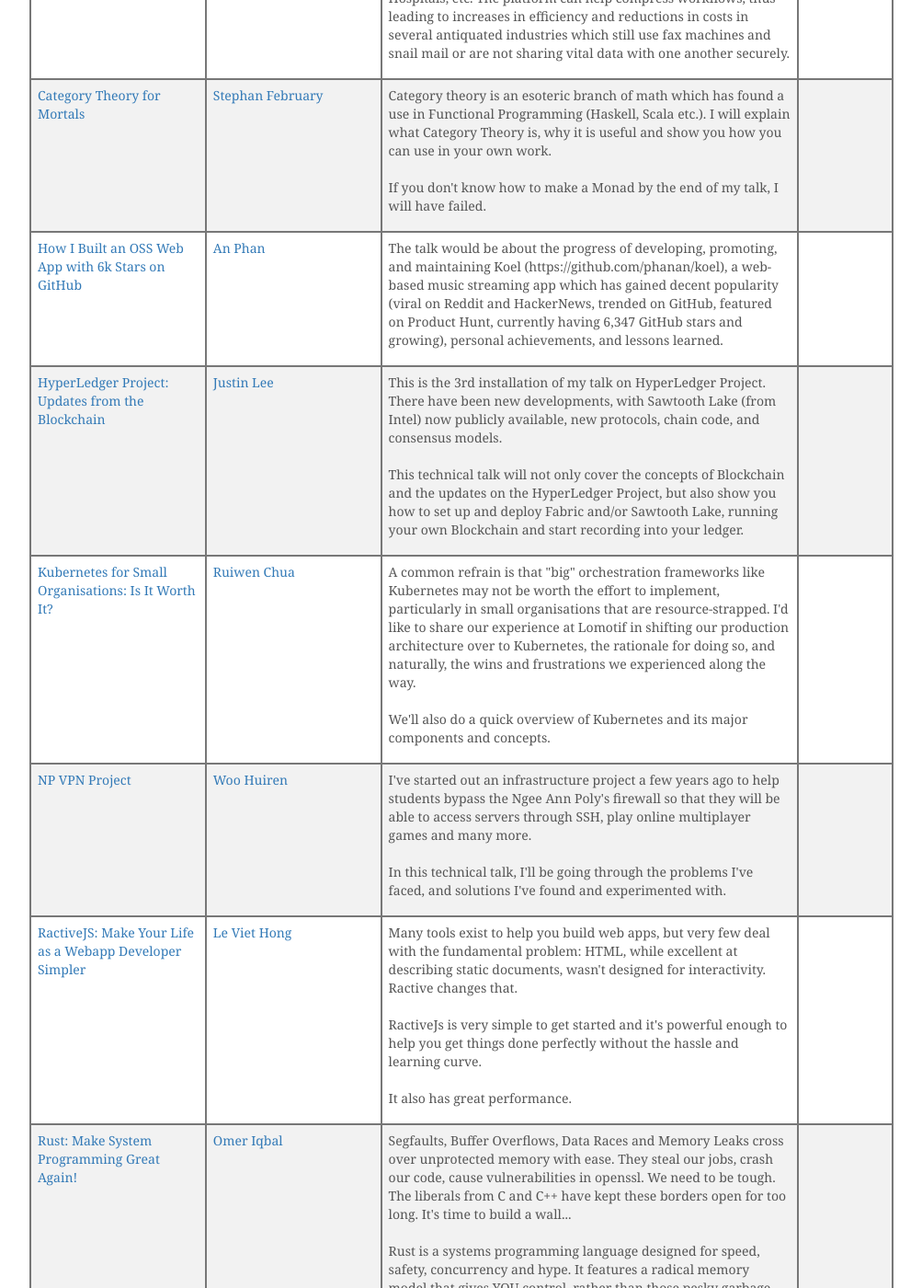
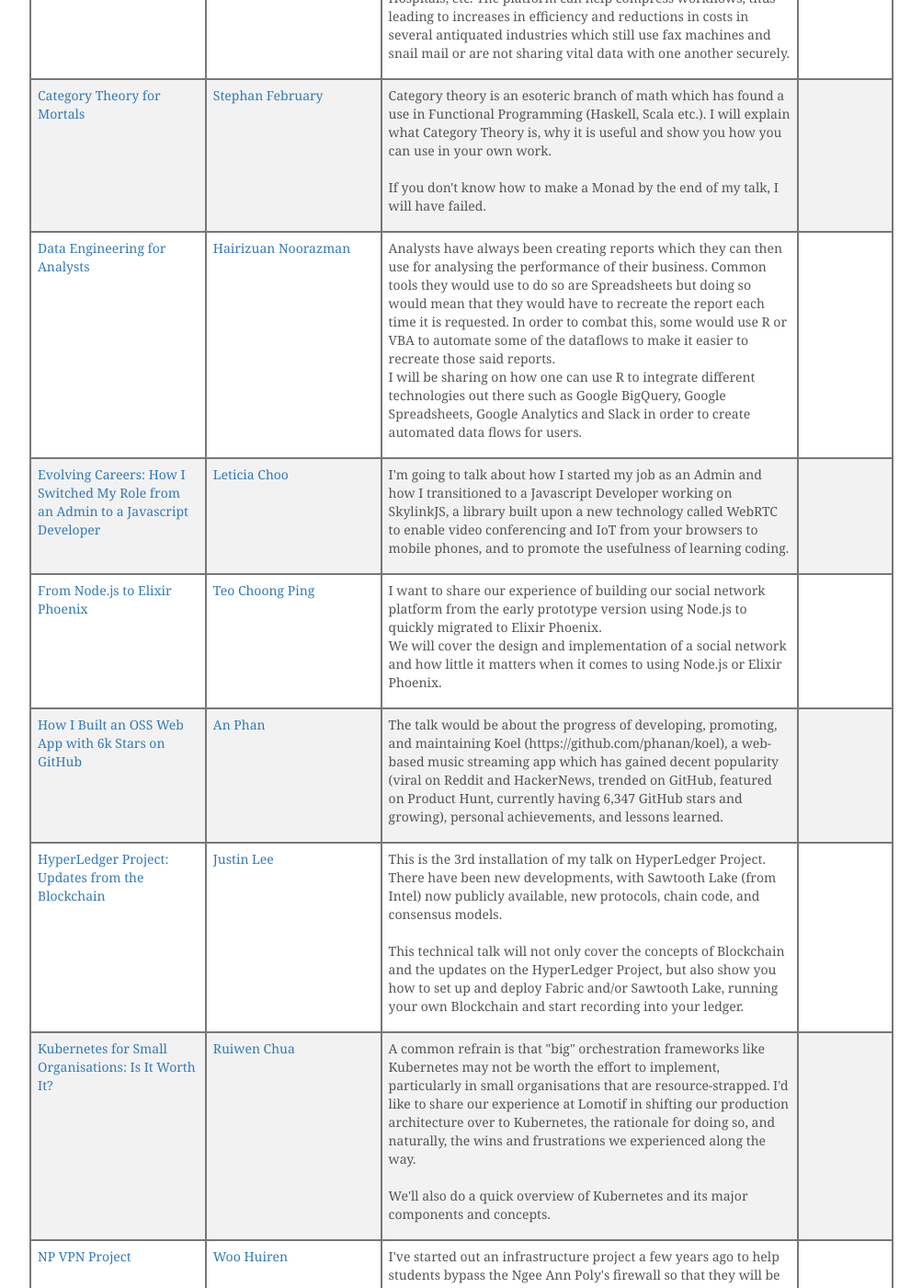
Before and after one commit to geekcampsg/website-2016, a Jekyll site: the page built from talks.html, in a window 1280 px wide and 1400 px high, scrolled down 730 px. Shown: the whole window at 92% size, without its empty margins (143-1146 px from the left). Built offline with Jekyll 4.4.1, drawn with Linux system fonts in a browser that asks for light colours; comment, search, counter and statistics services are not loaded; some of the changed text lies outside the part shown.

Commit message:
add four talks
add talks by Choong Ping, Harish, Hairizuan, and Leticia.
enforce 100col limit.

```diff
--- a/_data/talks.yml
+++ b/_data/talks.yml
@@ -19,7 +19,8 @@
       during second week of September alongside iOS 10.
 
 
-      The talk will cover what's new in Swift 3 and why most iOS developers should adopt Swift sooner.
+      The talk will cover what's new in Swift 3 and why most iOS developers should adopt Swift
+      sooner.
 
 - slug: ractive-js-make-your-life-as-webdev-simpler
   speaker:
@@ -124,7 +125,8 @@
       A common refrain is that "big" orchestration frameworks like Kubernetes may not be worth the
       effort to implement, particularly in small organisations that are resource-strapped. I'd like
       to share our experience at Lomotif in shifting our production architecture over to Kubernetes,
-      the rationale for doing so, and naturally, the wins and frustrations we experienced along the way.
+      the rationale for doing so, and naturally, the wins and frustrations we experienced along the
+      way.
 
 
       We'll also do a quick overview of Kubernetes and its major components and concepts.
@@ -237,7 +239,8 @@
   talk:
     title: Zero to DevOps with Team Services
     description: >
-      Learn some tips and tools on DevOps as we walk through how to create an entire DevOps pipeline from scratch.
+      Learn some tips and tools on DevOps as we walk through how to create an entire DevOps pipeline
+      from scratch.
 
 - slug: a-step-into-mixed-reality-developing-with-holoLens
   speaker:
@@ -245,10 +248,12 @@
   talk:
     title: "A Step into Mixed Reality: Developing with HoloLens"
     description: >
-      Developing on the cutting edge of AR/VR tech platforms is a rare opportunity to come by. Microsoft HoloLens is one of these, especially with its high cost.
+      Developing on the cutting edge of AR/VR tech platforms is a rare opportunity to come by.
+      Microsoft HoloLens is one of these, especially with its high cost.
 
 
-      In this talk, I will share about my experiences on developing mixed reality apps for HoloLens, including the best use cases and best practices on this new frontier.
+      In this talk, I will share about my experiences on developing mixed reality apps for HoloLens,
+      including the best use cases and best practices on this new frontier.
 
 - slug: rust-make-system-programming-great-again
   speaker:
@@ -257,15 +262,69 @@
   talk:
     title: "Rust: Make System Programming Great Again!"
     description: >
-      Segfaults, Buffer Overflows, Data Races and Memory Leaks cross over unprotected memory with ease.
-      They steal our jobs, crash our code, cause vulnerabilities in openssl. We need to be tough.
-      The liberals from C and C++ have kept these borders open for too long. It's time to build a wall...
+      Segfaults, Buffer Overflows, Data Races and Memory Leaks cross over unprotected memory with
+      ease.  They steal our jobs, crash our code, cause vulnerabilities in openssl. We need to be
+      tough.  The liberals from C and C++ have kept these borders open for too long. It's time to
+      build a wall...
 
 
-      Rust is a systems programming language designed for speed, safety, concurrency and hype. It features
-      a radical memory model that gives YOU control, rather than those pesky garbage collectors,
-      while still maintaining compile time safety gurantees.
+      Rust is a systems programming language designed for speed, safety, concurrency and hype. It
+      features a radical memory model that gives YOU control, rather than those pesky garbage
+      collectors, while still maintaining compile time safety gurantees.
 
 
-      This talk will introduce Rust, focusing on the fabled memory model, the motivations behind it's design and
-      the consequences.
+      This talk will introduce Rust, focusing on the fabled memory model, the motivations behind
+      its design and the consequences.
+
+- slug: from-node-js-to-elixir-phoenix
+  speaker:
+    name: Teo Choong Ping
+    link: https://github.com/seymores
+  talk:
+    title: From Node.js to Elixir Phoenix
+    description: >
+      I want to share our experience of building our social network platform from the early
+      prototype version using Node.js to quickly migrated to Elixir Phoenix.
+
+      We will cover the design and implementation of a social network and how little it matters when
+      it comes to using Node.js or Elixir Phoenix.
+
+- slug: so-that-s-what-s-happening-to-my-project
+  speaker:
+    name: Harish Pillay
+    link: https://github.com/harishpillay
+  talk:
+    title: "“So, That's What's Happening to My Project”"
+    description: >
+      It is about getting a view of your project based on a consistent set of metrics that you can
+      then do comparison against other projects and also to gain insights on the "heartbeat" of the
+      project.
+
+- slug: data-engineering-for-analysts
+  speaker:
+    name: Hairizuan Noorazman
+    link: https://github.com/hairizuanbinnoorazman
+  talk:
+    title: Data Engineering for Analysts
+    description: >
+      Analysts have always been creating reports which they can then use for analysing the
+      performance of their business. Common tools they would use to do so are Spreadsheets but doing
+      so would mean that they would have to recreate the report each time it is requested. In order
+      to combat this, some would use R or VBA to automate some of the dataflows to make it easier to
+      recreate those said reports.
+
+      I will be sharing on how one can use R to integrate different technologies out there such as
+      Google BigQuery, Google Spreadsheets, Google Analytics and Slack in order to create automated
+      data flows for users.
+
+- slug: evolving-careers-how-i-switched-my-role-from-an-admin-to-a-javascript-developer
+  speaker:
+    name: Leticia Choo
+    link: https://github.com/letchoo
+  talk:
+    title: "Evolving Careers: How I Switched My Role from an Admin to a Javascript Developer"
+    description: >
+      I'm going to talk about how I started my job as an Admin and how I transitioned to a
+      Javascript Developer working on SkylinkJS, a library built upon a new technology called WebRTC
+      to enable video conferencing and IoT from your browsers to mobile phones, and to promote the
+      usefulness of learning coding.
```
